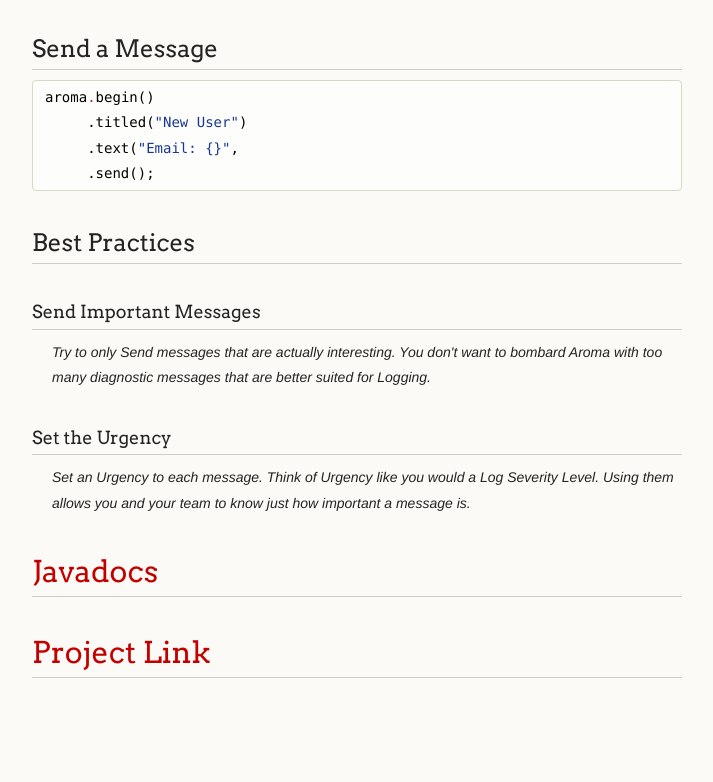
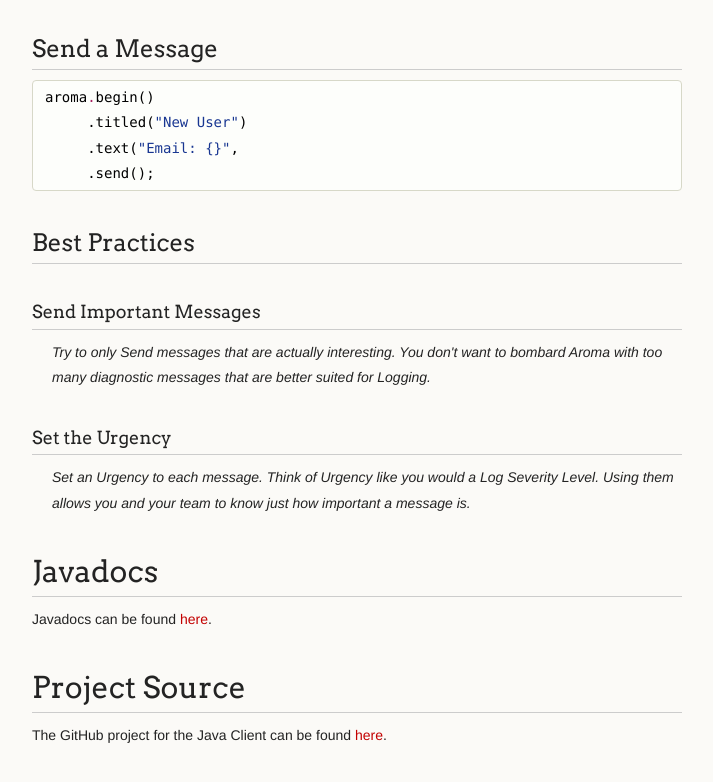
Before and after one commit to RedRoma/aroma-java-client, a plain HTML site: page index.html in a window 1280 px wide. Shown: the part 1114-1896 px from the top of the page, without its empty margins (278-991 px from the left). Before the commit the page ends 1852 px from the top, so only its background shows below. Drawn offline with Linux system fonts and the light colour scheme.

```diff
--- a/index.html
+++ b/index.html
@@ -94,12 +94,14 @@
 </blockquote>
 
 <h1>
-<a id="javadocs" class="anchor" href="#javadocs" aria-hidden="true"><span aria-hidden="true" class="octicon octicon-link"></span></a><a href="http://www.javadoc.io/doc/tech.aroma/aroma-java-client/">Javadocs</a>
-</h1>
+<a id="javadocs" class="anchor" href="#javadocs" aria-hidden="true"><span aria-hidden="true" class="octicon octicon-link"></span></a>Javadocs</h1>
+
+<p>Javadocs can be found <a href="http://www.javadoc.io/doc/tech.aroma/aroma-java-client/">here</a>.</p>
 
 <h1>
-<a id="project-link" class="anchor" href="#project-link" aria-hidden="true"><span aria-hidden="true" class="octicon octicon-link"></span></a><a href="https://github.com/RedRoma/aroma-java-client">Project Link</a>
-</h1>
+<a id="project-source" class="anchor" href="#project-source" aria-hidden="true"><span aria-hidden="true" class="octicon octicon-link"></span></a>Project Source</h1>
+
+<p>The GitHub project for the Java Client can be found <a href="https://github.com/RedRoma/aroma-java-client">here</a>.</p>
       </section>
       <footer>
         <p><small>Hosted on <a href="https://pages.github.com">GitHub Pages</a> using the Dinky theme</small></p>
```
Also changed, not shown: params.json (+1 -1 lines).
